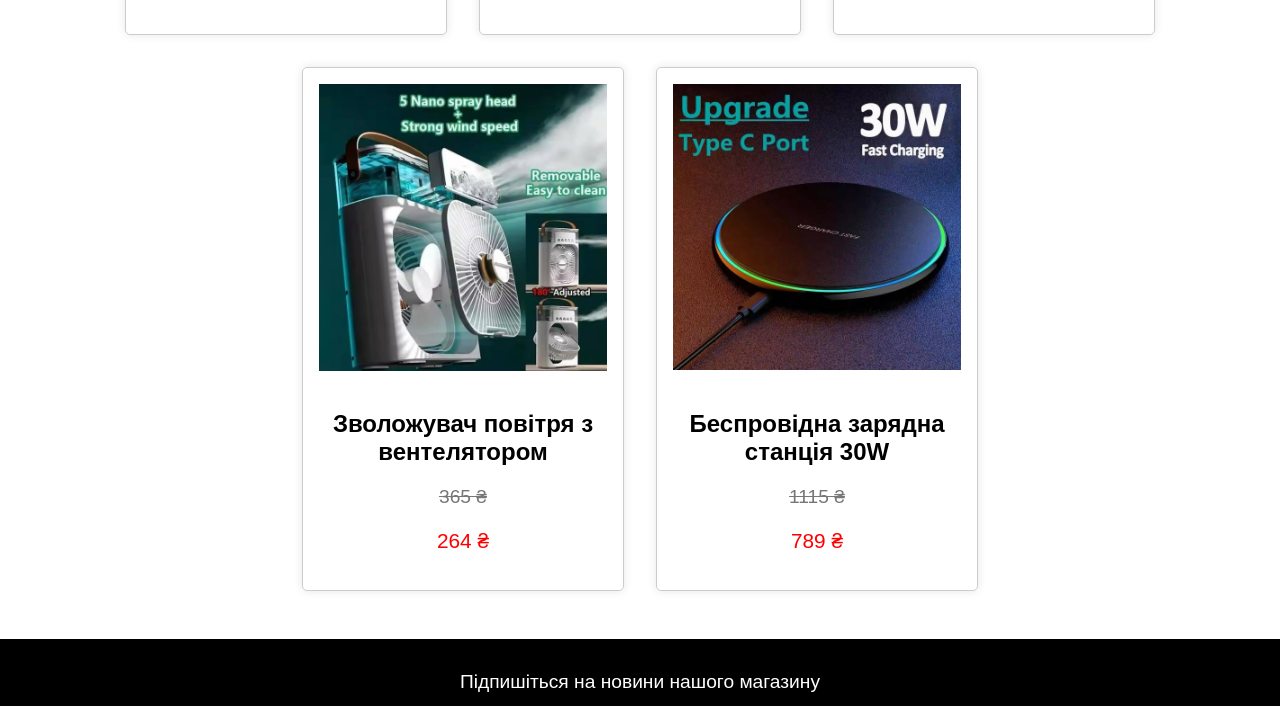
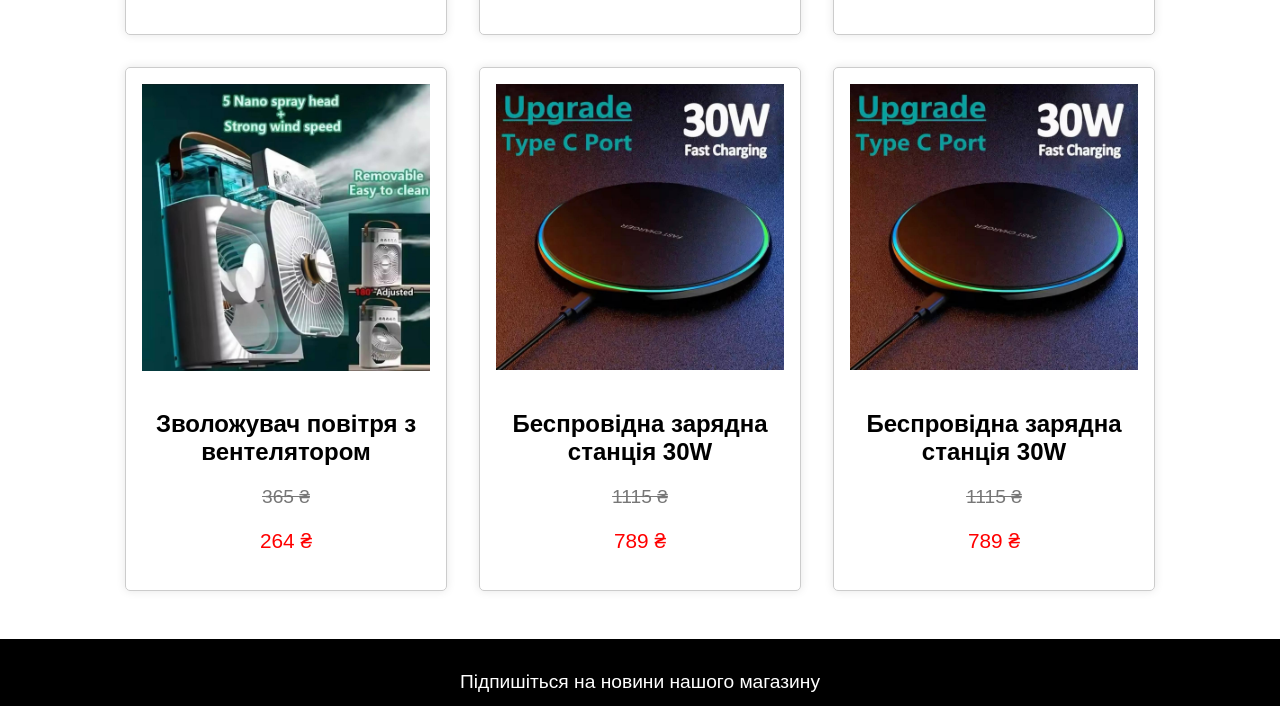
Before and after one commit to Qwarkod/ATLANT-shop, a website: page other/index.html in a window 1280 px wide. Shown: the part 562-1268 px from the top of the page. Drawn offline with Linux system fonts and the light colour scheme.

Commit message:
Update index.html

```diff
--- a/other/index.html
+++ b/other/index.html
@@ -57,6 +57,15 @@
                 <p class="price new-price">789 ₴</p>
             </a>
         </div>
+
+        <div class="product product-link">
+            <a href="./products-site/product5.html">
+                <img src="material/product5.jpg" alt="Товар 5">
+                <h2>Беспровідна зарядна станція 30W</h2>
+                <p class="price old-price">1115 ₴</p>
+                <p class="price new-price">789 ₴</p>
+            </a>
+        </div>
     </div>
     <footer>
         <p>Підпишіться на новини нашого магазину</p>
```
